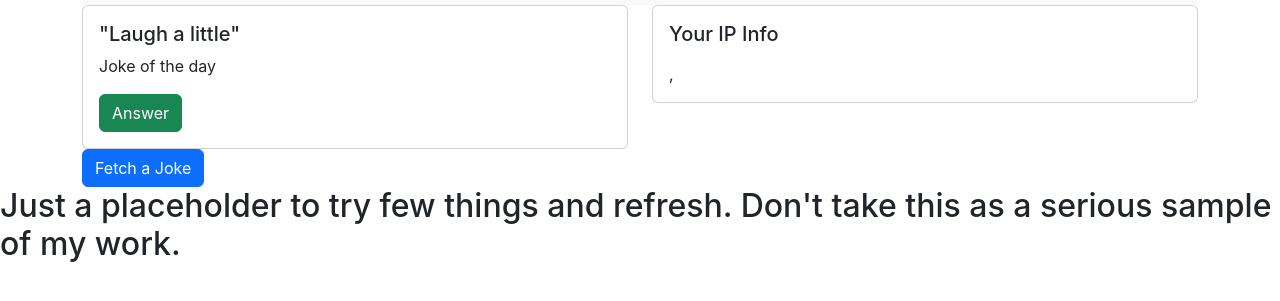
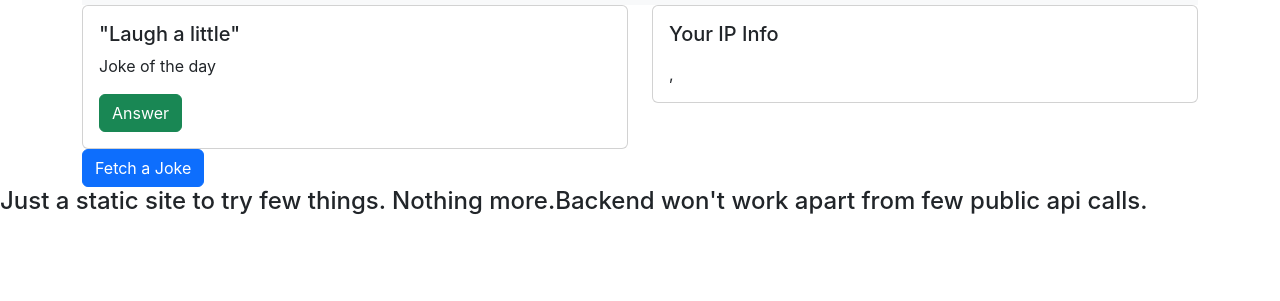
Before and after one commit to kayestee/kayestee.github.io, a plain HTML site: page index.html in a window 1280 px wide. Shown: the part 73-374 px from the top of the page. Drawn offline with Linux system fonts and the light colour scheme; no server answers.

Commit message:
Update index.html
Signed-off-by: Kalyan <tkalyansundar@gmail.com>

```diff
--- a/index.html
+++ b/index.html
@@ -1 +1 @@
-<!doctype html><html lang="en"><head><meta charset="utf-8"/><link rel="icon" href="/favicon.ico"/><meta name="viewport" content="width=device-width,initial-scale=1"/><meta name="theme-color" content="#000000"/><meta name="description" content="Sample app"/><link rel="apple-touch-icon" href="/logo192.png"/><link rel="manifest" href="/manifest.json"/><title>Kayestee Demo </title><script defer="defer" src="/static/js/main.3ff65209.js"></script><link href="/static/css/main.fdf2a11b.css" rel="stylesheet"></head><body><noscript>You need to enable JavaScript to run this app.</noscript><div id="root"></div> <div><h2>Just a placeholder to try few things and refresh. Don't take this as a serious sample of my work.</h2></div></body></html>
+<!doctype html><html lang="en"><head><meta charset="utf-8"/><link rel="icon" href="/favicon.ico"/><meta name="viewport" content="width=device-width,initial-scale=1"/><meta name="theme-color" content="#000000"/><meta name="description" content="Sample app"/><link rel="apple-touch-icon" href="/logo192.png"/><link rel="manifest" href="/manifest.json"/><title>Kayestee Demo </title><script defer="defer" src="/static/js/main.3ff65209.js"></script><link href="/static/css/main.fdf2a11b.css" rel="stylesheet"></head><body><noscript>You need to enable JavaScript to run this app.</noscript><div id="root"></div> <div><h4>Just a static site to try few things. Nothing more.Backend won't work apart from few public api calls.</h2></div></body></html>
```
